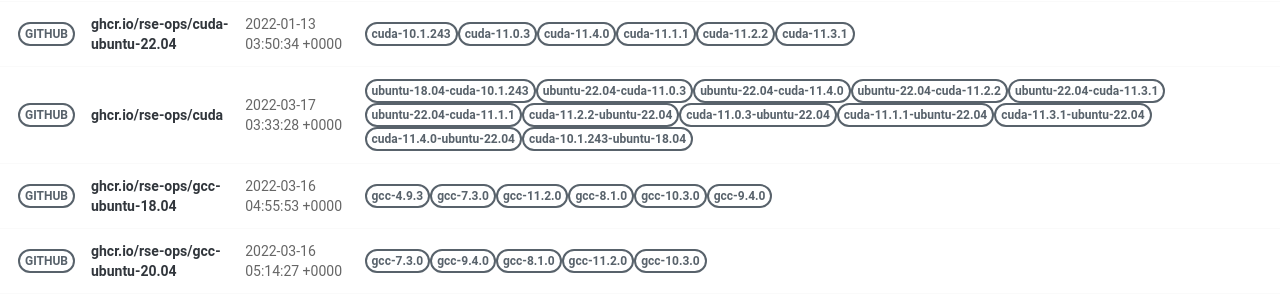
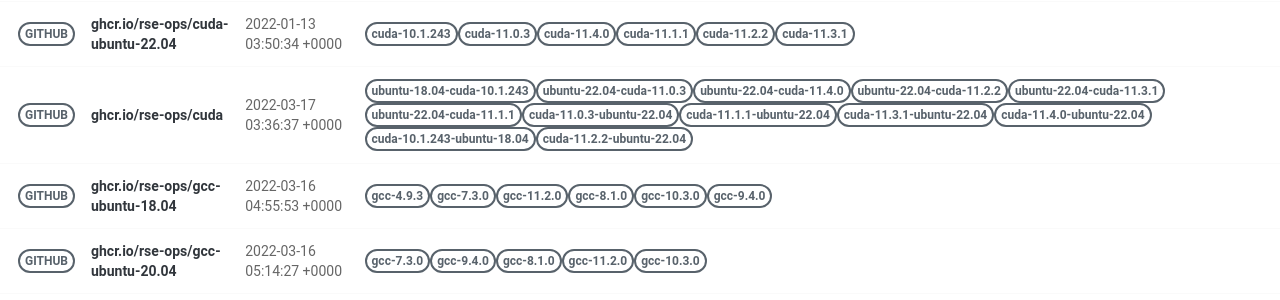
Before and after one commit to rse-ops/docker-images, a Jekyll site: the page built from pages/index.md, in a window 1280 px wide. Shown: the part 428-728 px from the top of the page. Built offline with Jekyll 4.4.1, drawn with Linux system fonts in a browser that asks for light colours; nearby versions of some CDN libraries.

Commit message:
Automated push to update library 2022-03-17

```diff
--- a/_library/ghcr.io-rse-ops-cuda.md
+++ b/_library/ghcr.io-rse-ops-cuda.md
@@ -1,7 +1,7 @@
 ---
 layout: container
 name: ghcr.io/rse-ops/cuda
-updated_at: 2022-03-17 03:33:28.636968
+updated_at: 2022-03-17 03:36:37.274843
 
 
 container_url: https://github.com/orgs/rse-ops/packages/container/package/cuda
```
Also changed, not shown: other parts of _library/ghcr.io-rse-ops-cuda.md (+3 -3 lines).
